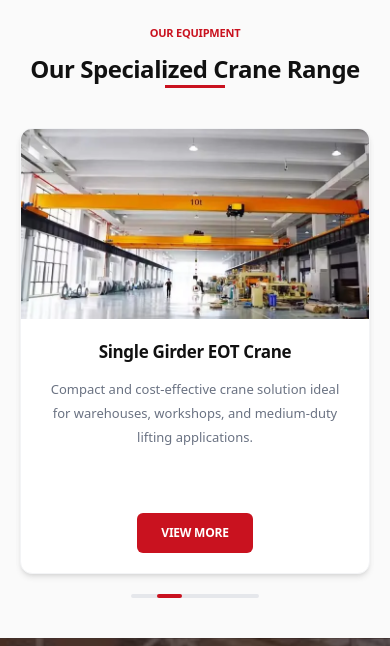
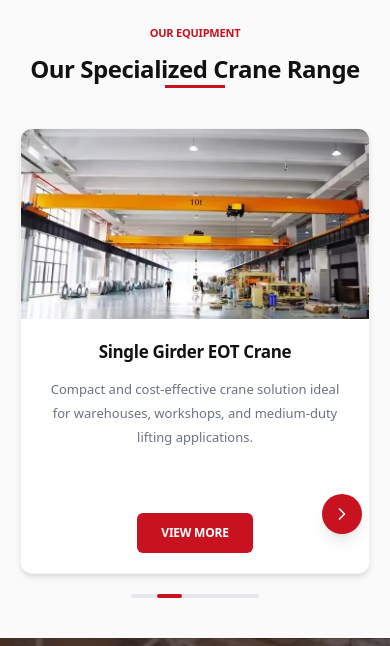
Before and after one commit to meetbavish1426-commits/kbc-crane, a Next.js app in the folder kbc-crane-main/: page / in a window 390 px wide. Shown: the part 1720-2366 px from the top of the page. Built offline with nearby package versions, Linux system fonts and the light colour scheme.

Commit message:
second time scroll update

```diff
--- a/kbc-crane-main/app/page.tsx
+++ b/kbc-crane-main/app/page.tsx
@@ -17,7 +17,7 @@ import {
 } from "react-icons/fa";
 import { useEffect, useRef, useState } from "react";
 import useEmblaCarousel from "embla-carousel-react";
-
+import { ChevronRight } from "lucide-react";
 
 
 export default function Home() {
@@ -84,6 +84,30 @@ const heroSlides = [
 ];
 
 const [currentImage, setCurrentImage] = useState(0);
+const autoSlideRef = useRef<NodeJS.Timeout | null>(null);
+const startAutoSlide = () => {
+  if (autoSlideRef.current) {
+    clearTimeout(autoSlideRef.current);
+  }
+
+  autoSlideRef.current = setTimeout(() => {
+    if (!isAnimating.current) {
+      isAnimating.current = true;
+      setCurrent((prev) => prev + 1);
+      setTransition(true);
+    }
+  }, 4000);
+};
+useEffect(() => {
+  startAutoSlide();
+
+  return () => {
+    if (autoSlideRef.current) {
+      clearTimeout(autoSlideRef.current);
+    }
+  };
+}, []);
+
 
 useEffect(() => {
   const interval = setInterval(() => {
@@ -101,21 +125,28 @@ const sliderItems = [
   cranes[0], // last clone
 ];
 
-const [current, setCurrent] = useState(1); // Start from the first actual crane (index 1)
+const [current, setCurrent] = useState(1);
+useEffect(() => {
+  startAutoSlide();
+}, [current]);                 // Start from the first actual crane (index 1)
 const [transition, setTransition] = useState(true);
 
 const startX = useRef(0);
 const endX = useRef(0);
 const isAnimating = useRef(false);
 
-useEffect(() => {
-  const timer = setInterval(() => {
+const nextSlide = () => {
+  if (isAnimating.current) return;
+
+  isAnimating.current = true;
+
   setCurrent((prev) => prev + 1);
-    setTransition(true);
-  }, 4000);
+  setTransition(true);
 
-  return () => clearInterval(timer);
-}, []);
+  startAutoSlide(); // reset timer
+};
+
+
 
 const handleTouchStart = (e: React.TouchEvent<HTMLDivElement>) => {
   startX.current = e.touches[0].clientX;
@@ -136,15 +167,17 @@ const handleTouchEnd = () => {
 
   isAnimating.current = true;
 
-  if (diff > 0) {
-    // Swipe Left
+  if (diff > 50) {
     setCurrent((prev) => prev + 1);
-  } else {
-    // Swipe Right
+  }
+
+  if (diff < -50) {
     setCurrent((prev) => prev - 1);
   }
 
   setTransition(true);
+
+  startAutoSlide(); // reset timer
 };
 
 const handleTransitionEnd = () => {
@@ -172,7 +205,6 @@ useEffect(() => {
 const [emblaRef] = useEmblaCarousel({
   loop: true,
 });
-
 useEffect(() => {
   const cards = document.querySelectorAll(".reveal-card");
 
@@ -442,7 +474,7 @@ const logos = [
 
 {/* MOBILE SLIDER */}
 <div
-  className="sm:hidden overflow-hidden"
+  className="sm:hidden overflow-hidden relative"
   onTouchStart={handleTouchStart}
   onTouchMove={handleTouchMove}
   onTouchEnd={handleTouchEnd}
@@ -485,6 +517,12 @@ const logos = [
       </div>
     ))}
   </div>
+  <button
+  onClick={nextSlide}
+  className="absolute bottom-16 right-3 z-20 w-10 h-10 rounded-full bg-[#c9121f] text-white flex items-center justify-center shadow-lg"
+>
+  <ChevronRight size={20} />
+</button>
   <div className="relative w-32 mx-auto mt-5 h-1 bg-gray-200 rounded-full">
   <div
     className="absolute top-0 h-1 bg-[#c9121f] rounded-full transition-all duration-700"
```
